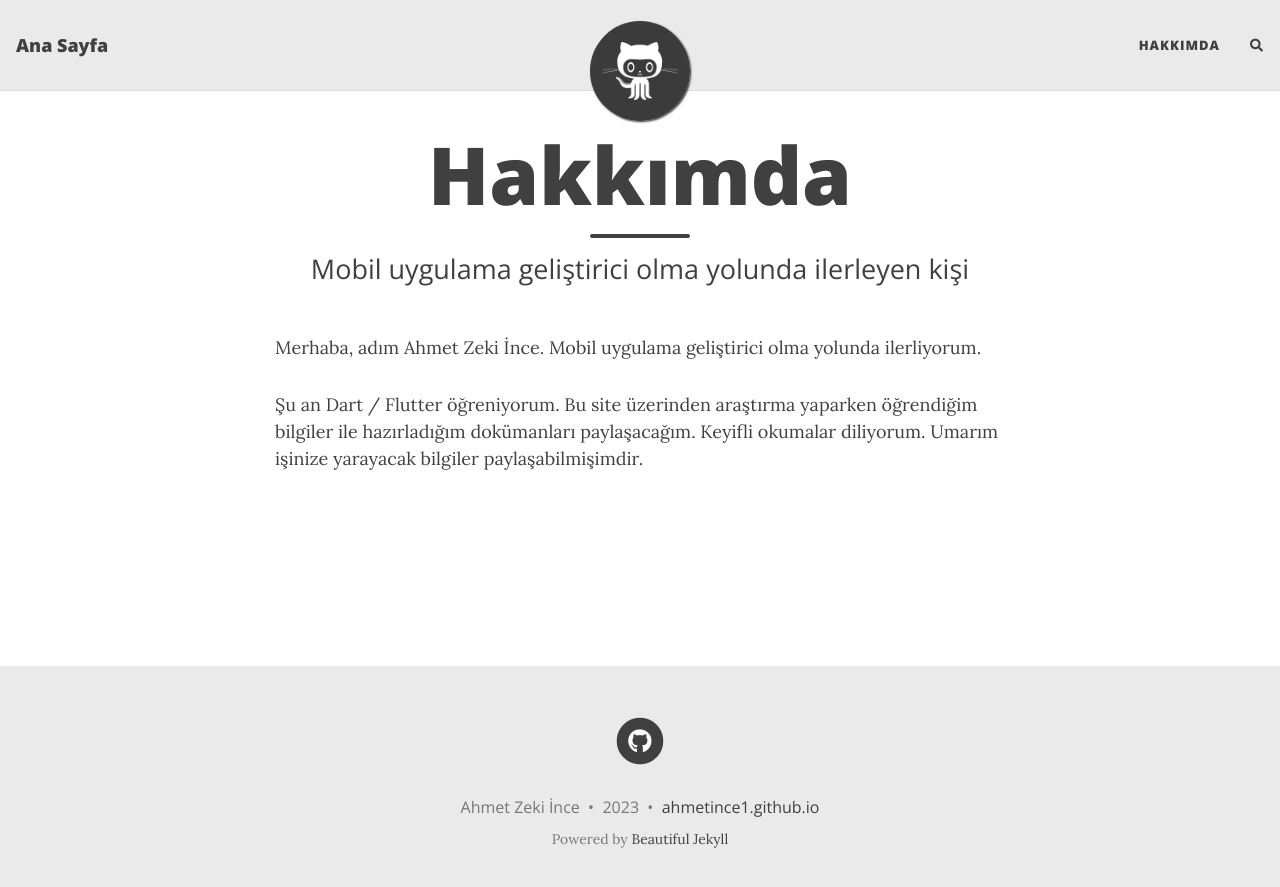
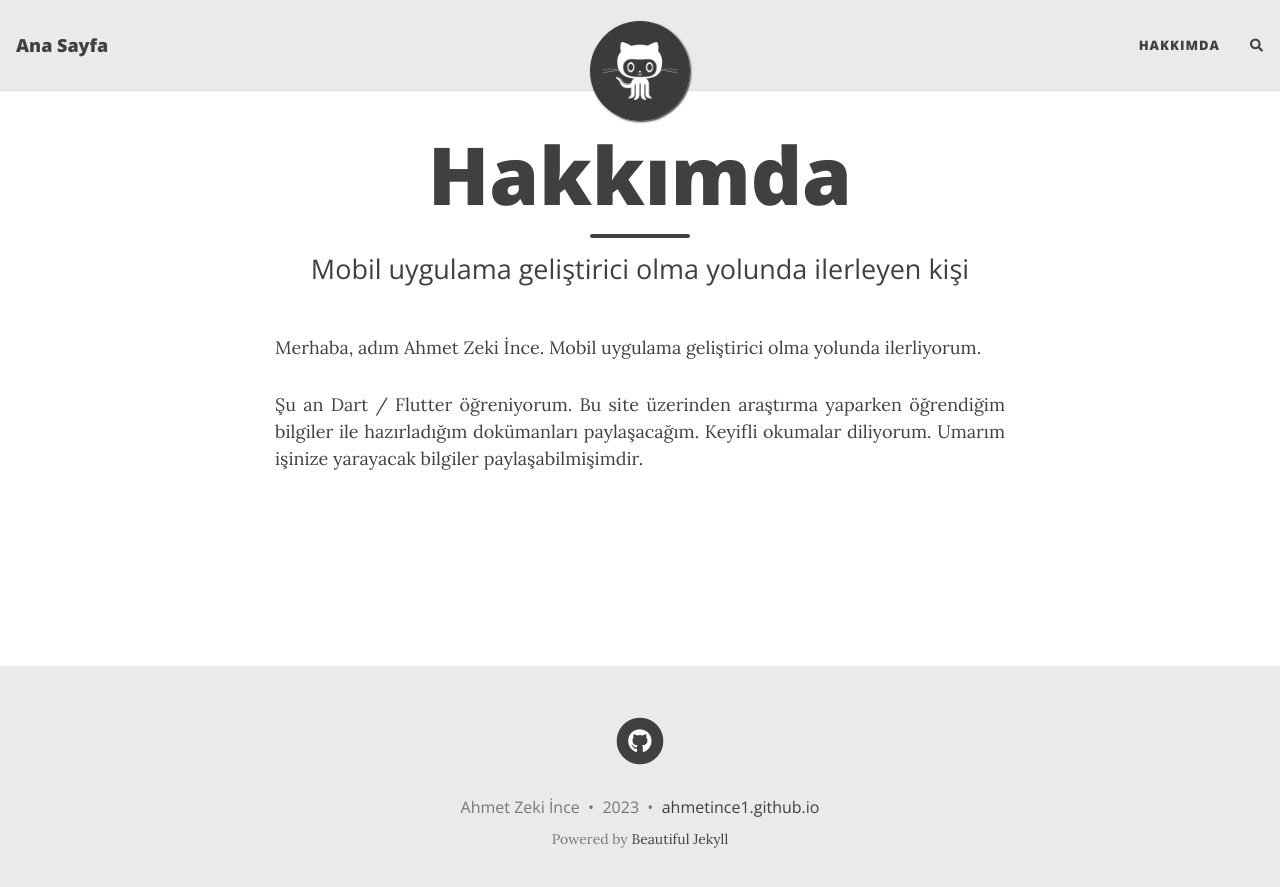
Before and after one commit to ahmetince1/ahmetince1.github.io, a Jekyll site: the page built from aboutme.md, in a window 1280 px wide. Shown: the top 887 px of the page. Built offline with Jekyll 4.4.1, drawn with Linux system fonts in a browser that asks for light colours; nearby versions of some CDN libraries; comment, search, counter and statistics services are not loaded.

Commit message:
Hakkımda sayfasında düzenleme yapıldı.

```diff
--- a/aboutme.md
+++ b/aboutme.md
@@ -4,5 +4,9 @@ title: Hakkımda
 subtitle: Mobil uygulama geliştirici olma yolunda ilerleyen kişi
 ---
 
+<Style>
+p{text-align : justify;}
+</Style>
+
 Merhaba, adım Ahmet Zeki İnce. Mobil uygulama geliştirici olma yolunda ilerliyorum.
 <p>Şu an Dart / Flutter öğreniyorum. Bu site üzerinden araştırma yaparken öğrendiğim bilgiler ile hazırladığım dokümanları paylaşacağım. Keyifli okumalar diliyorum. Umarım işinize yarayacak bilgiler paylaşabilmişimdir.</p>
```
